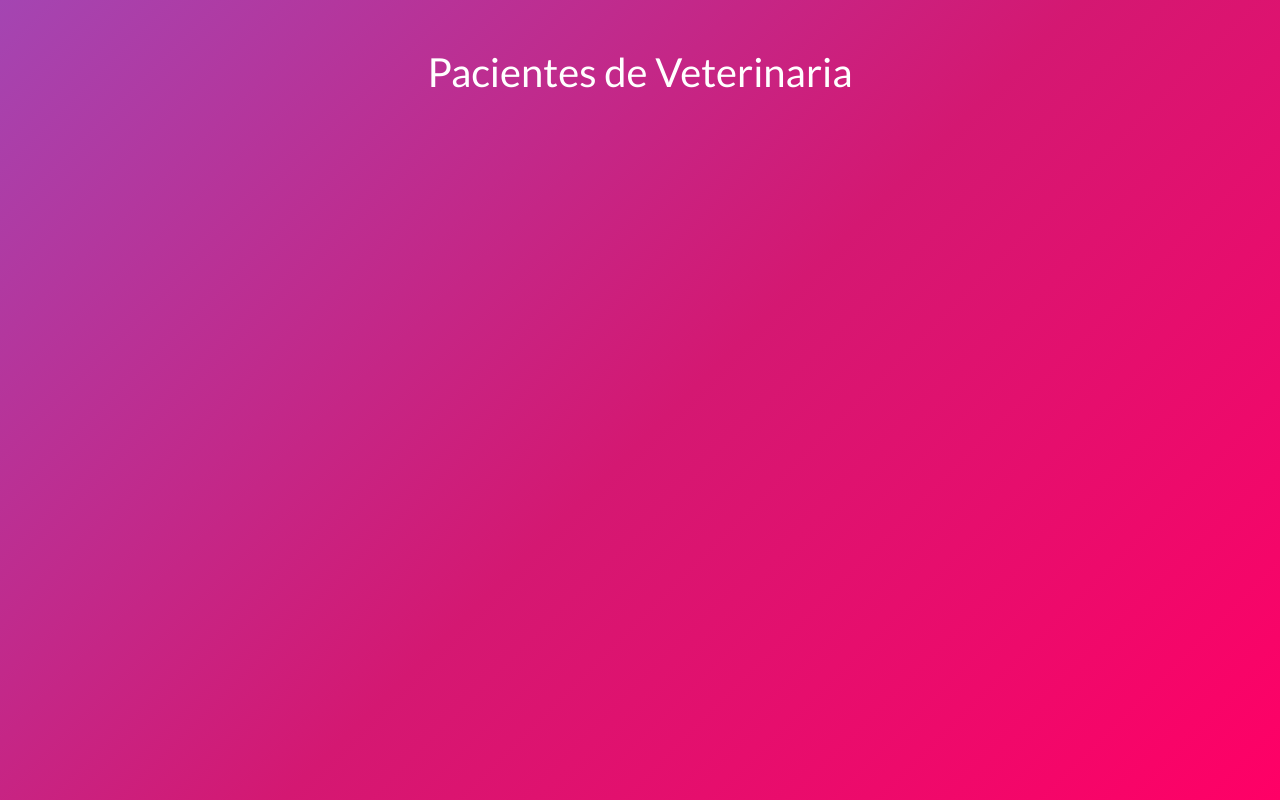
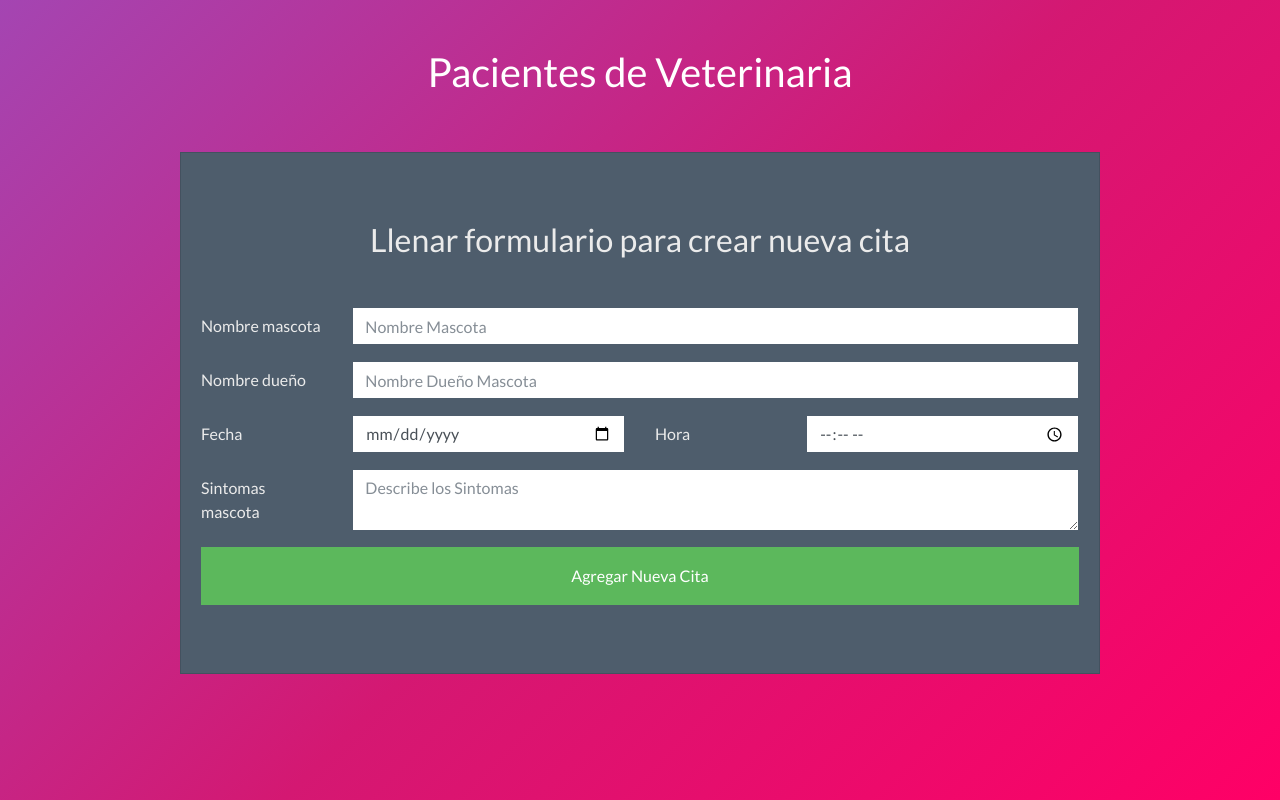
Before and after one commit to jimmy404/REACT-form-list-pacientesveterinaria, a React (Create React App) app: page / in a window 1280 px wide. Built offline with nearby package versions, Linux system fonts and the light colour scheme.

Commit message:
Creating NuevaCita file and - form - inside

```diff
--- a/src/App.js
+++ b/src/App.js
@@ -1,6 +1,7 @@
 import React, { Component } from 'react';
 import './bootstrap.min.css';
 import Header from './components/Header'
+import NuevaCita from './components/NuevaCita'
 
 class App extends Component {
 
@@ -11,9 +12,14 @@
   render(){
     return(
         <div class="container">
-        <Header
+          <Header
           titulo='Pacientes de Veterinaria'
-        />
+          />
+          <div className="row">
+            <div className="col-md-10 mx-auto">
+              <NuevaCita />
+            </div>
+          </div>
         </div>
     );
   }
--- /dev/null
+++ b/src/components/NuevaCita.js
@@ -0,0 +1,90 @@
+import React, { Component } from 'react';
+
+class NuevaCita extends Component {
+    state = {}
+
+    render(){
+        return(
+            <div className="card mt-5 py-5">
+                <div className="card-body">
+                    <h2 className="card-title text-center mb-5">
+                        Llenar formulario para crear nueva cita
+                    </h2>
+                    <form>
+                        <div className="form-group row">
+                            <label className="col-sm-4 col-lg-2 col-form-label">
+                                Nombre mascota
+                            </label>
+                            <div className="col-sm-8 col-lg-10">
+                                <input
+                                type="text"
+                                className="form-control"
+                                placeholder="Nombre Mascota"
+                                name="mascota"
+                                />
+                            </div>
+                        </div> {/*form-group*/}
+
+                        <div className="form-group row">
+                            <label className="col-sm-4 col-lg-2 col-form-label">
+                                Nombre dueño
+                            </label>
+                            <div className="col-sm-8 col-lg-10">
+                                <input
+                                type="text"
+                                className="form-control"
+                                placeholder="Nombre Dueño Mascota"
+                                name="propietario"
+                                />
+                            </div>
+                        </div> {/*form-group*/}
+
+                        <div className="form-group row">
+                            <label className="col-sm-4 col-lg-2 col-form-label">
+                                Fecha
+                            </label>
+                            <div className="col-sm-8 col-lg-4">
+                                <input
+                                type="date"
+                                className="form-control"
+                                name="fecha"
+                                />
+                            </div>
+
+                            <label className="col-sm-4 col-lg-2 col-form-label">
+                                Hora
+                            </label>
+                            <div className="col-sm-8 col-lg-4">
+                                <input
+                                type="time"
+                                className="form-control"
+                                placeholder="Nombre Mascota"
+                                name="hora"
+                                />
+                            </div>
+                        </div> {/*form-group*/}
+
+                        <div className="form-group row">
+                            <label className="col-sm-4 col-lg-2 col-form-label">
+                                Sintomas mascota
+                            </label>
+                            <div className="col-sm-8 col-lg-10">
+                                <textarea
+                                    className="form-control"
+                                    name="Sintomas"
+                                    placeholder="Describe los Sintomas"
+                                ></textarea>
+                            </div>
+                        </div> {/*form-group*/}
+                        <input type="submit" className="py-3 mt-2 btn btn-success btn-block" value="Agregar Nueva Cita"/>
+                    </form>
+                </div>
+            </div>
+
+        )
+    }
+
+
+}
+
+export default NuevaCita;
```
